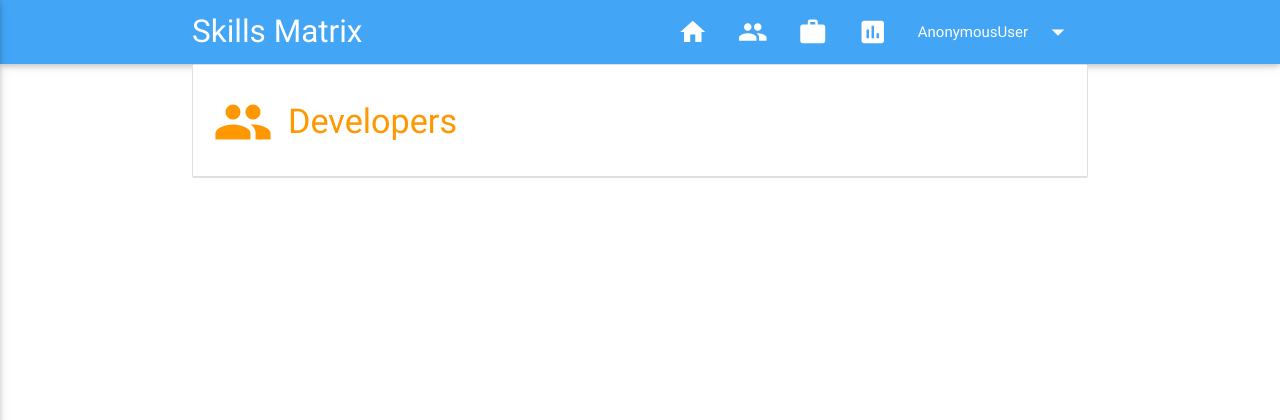
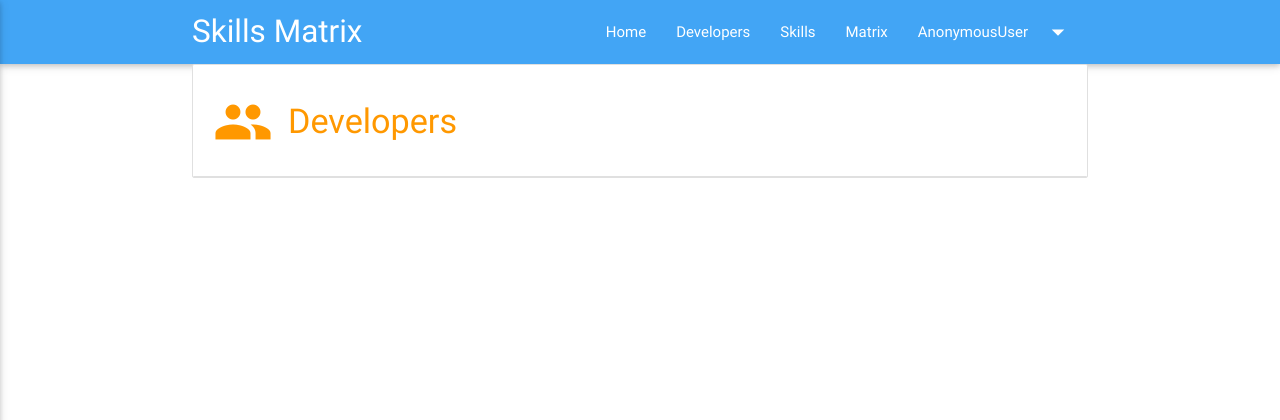
Before and after one commit to lupescudaniel/skills_matrix, a Django app: page /developers/ in a window 1280 px wide. Shown: the top 420 px of the page. Run offline with Django 3.2, Linux system fonts and the light colour scheme; data that the repository does not hold is empty; parts of the project's set-up code (start-up, migrations or seed data) failed here and were passed over.

Commit message:
text on tabs instead of icons

```diff
--- a/templates/materialize/base_materialize.html
+++ b/templates/materialize/base_materialize.html
@@ -19,38 +19,41 @@
 <!-- Dropdown Structure -->
 <ul id="dropdown1" class="dropdown-content">
     <li><a href="{% url "my_developer_details" %}">My Page</a></li>
-    <li class="divider"></li>
-    <li><a href="#!">Log Out</a></li>
 </ul>
+
 <!-- Nav Bar -->
 <nav class="blue lighten-1" role="navigation">
     <div class="nav-wrapper container"><a id="logo-container" href="{% url 'home_page' %}" class="brand-logo">Skills
         Matrix</a>
         <ul class="right hide-on-med-and-down">
-            <li><a href="{% url 'home_page' %}"
-                    class="tooltipped" data-position="bottom" data-delay="50" data-tooltip="Home">
-                    <i class="material-icons">home</i>
+            <li>
+                <a href="{% url 'home_page' %}"
+                    class="tooltipped" data-position="bottom" data-delay="50" data-tooltip="Home">Home
+{#                    <i class="material-icons">home</i>#}
                 </a>
             </li>
             <li><a href="{% url 'developer_list' %}"
-                        class="tooltipped" data-position="bottom" data-delay="50" data-tooltip="Developers">
-                    <i class="material-icons">people</i>
+                        class="tooltipped" data-position="bottom" data-delay="50" data-tooltip="Developers">Developers
+{#                    <i class="material-icons">people</i>#}
                 </a>
             </li>
             <li><a href="{% url 'skills_list' %}"
-                        class="tooltipped" data-position="bottom" data-delay="50" data-tooltip="Skills">
-                    <i class="material-icons">work</i>
+                        class="tooltipped" data-position="bottom" data-delay="50" data-tooltip="Skills">Skills
+{#                    <i class="material-icons">work</i>#}
                 </a>
             </li>
             <li><a href="{% url 'matrix' %}"
-                        class="tooltipped" data-position="bottom" data-delay="50" data-tooltip="Skills Matrix">
-                    <i class="material-icons">assessment</i>
+                        class="tooltipped" data-position="bottom" data-delay="50" data-tooltip="Skills Matrix">Matrix
+{#                    <i class="material-icons">assessment</i>#}
                 </a>
             </li>
             <!-- Dropdown Trigger -->
-            <li><a class="dropdown-button" href="#!" data-activates="dropdown1">
-                {{ request.user }}<i
-                    class="material-icons right">arrow_drop_down</i></a></li>
+            <li>
+                <a class="dropdown-button" href="#" data-activates="dropdown1">
+                    {{ request.user }}
+                    <i class="material-icons right">arrow_drop_down</i>
+                </a>
+            </li>
         </ul>
         <!-- Mobile Nav Bar -->
         <ul id="nav-mobile" class="side-nav">
```
